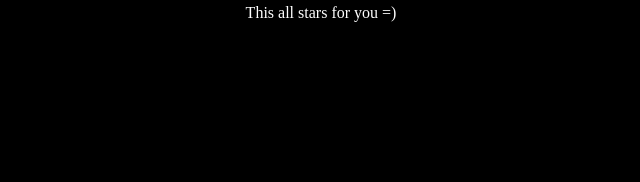
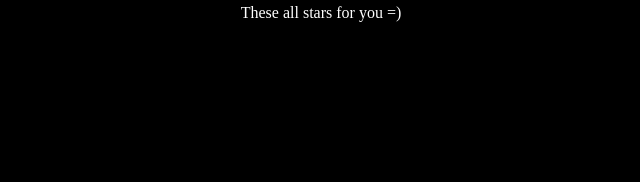
Before and after one commit to PashaDahulych/stars, a plain HTML site: page index.html in a window 1280 px wide. Shown: the top 182 px of the page, 319-959 px from the left. Drawn offline with Linux system fonts and the light colour scheme.

Commit message:
Add files via upload

```diff
--- a/index.html
+++ b/index.html
@@ -9,7 +9,7 @@
 </head>
 <body>
 	<div id="cnt">
-		<h1>This all stars for you =)</h1>
+		<h1>These all stars for you =)</h1>
 	</div>
 	<script src="js/script.js"></script>
 </body>
```
